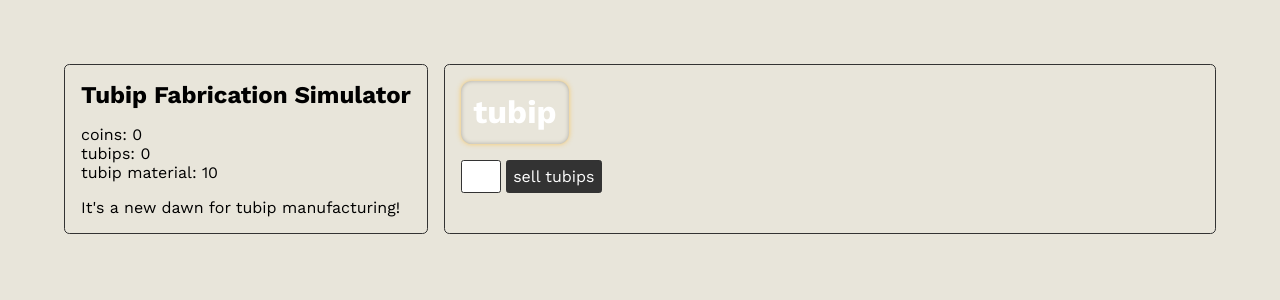
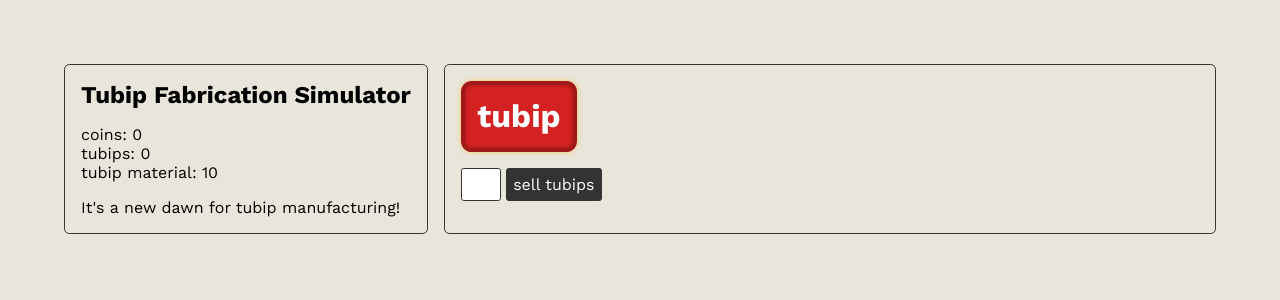
Before and after one commit to hs7t/tubip-fabrication-simulator, a Svelte app: page / in a window 1280 px wide. Shown: the top 300 px of the page. Built offline with nearby package versions, Linux system fonts and the light colour scheme.

Commit message:
add colour variables

```diff
--- a/src/app.css
+++ b/src/app.css
@@ -3,6 +3,8 @@
     --t-color-background: #E8E5DA;
     --t-color-overlay-background: #ffffff;
     --t-color-overlay-primary: #333333;
+    --t-color-accent: #D42121;
+    --t-color-accent-dim: #9F1919;
 
     --t-border-primary: solid 1pt var(--t-color-primary);
     --t-border-secondary: dashed 1pt var(--t-color-primary);
```
